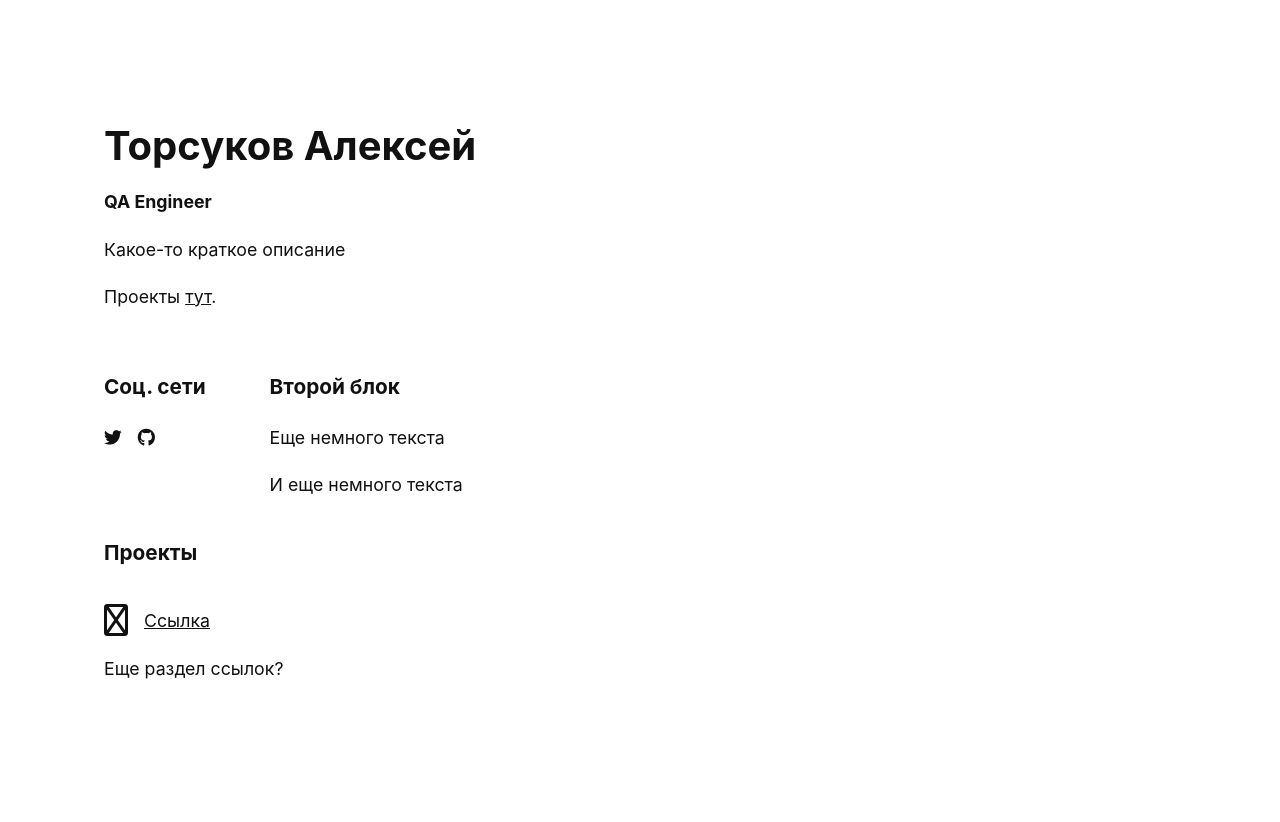
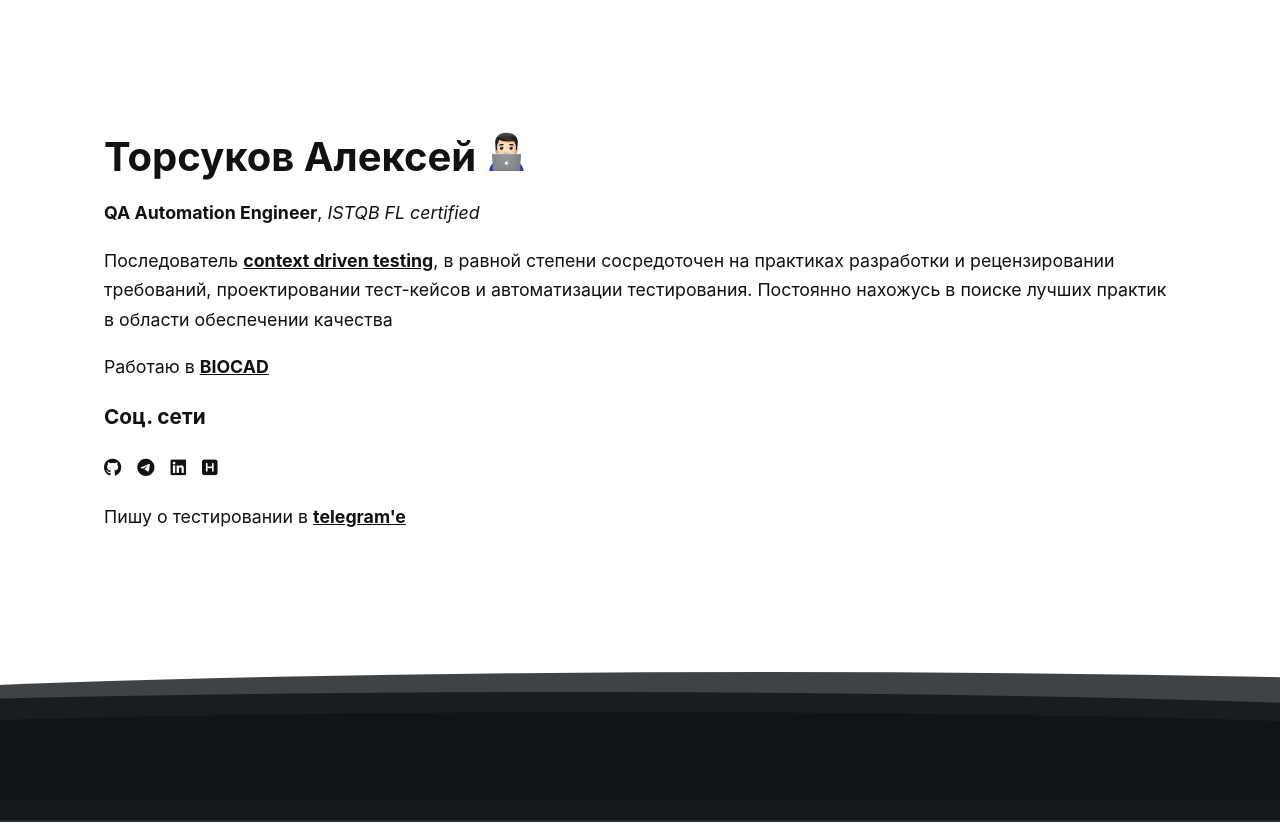
Before and after one commit to atrskv/links, a plain HTML site: page index.html in a window 1280 px wide. After the commit the page ends 800 px from the top, so only its background shows below. Drawn offline with Linux system fonts and the light colour scheme.

Commit message:
feat: Update html and content a  bit

```diff
--- a/css/main.css
+++ b/css/main.css
@@ -3,31 +3,37 @@ body {
   color: #111;
   max-height: 100vh;
   padding: 7.5vw;
-  font-family: -apple-system,  'avenir next', avenir, roboto, noto, ubuntu, 'helvetica neue', helvetica, arial, sans-serif;
+  font-family: -apple-system, 'avenir next', avenir, roboto, noto, ubuntu, 'helvetica neue', helvetica, arial, sans-serif;
   font-size: 1.11rem;
   line-height: 1.85rem;
   font-weight: 375;
   transition: all 0.35s;
 }
+
 a {
   color: #111;
 }
+
 .intro {
   margin: 0 0 2.5rem;
-  h1{
+
+  h1 {
     font-size: 2.5rem;
   }
+
   h3 {
     margin: 2.5rem 0 0;
   }
 }
 
 .social {
-  margin: 0 0 2.5rem;
+  margin: 0 0 0rem;
+
   ul {
     list-style: none;
     padding: 0;
     display: flex;
+
     li {
       &:not(:last-of-type) {
         margin-right: 1rem;
@@ -35,29 +41,14 @@ a {
     }
   }
 }
+
 main {
-  @media (min-width:1200px){
-  display: flex;
+  @media (min-width:1200px) {
+    display: flex;
   }
+
   .social {
     padding-right: 5vw;
-  }
-}
-
-.projects {
-  article {
-    padding: 1rem 0;
-    &:not(:last-of-type) {
-      border-bottom: 1px solid #212121;
-    }
-    a {
-      display: flex;
-      align-items: center;
-    }
-    i,svg {
-      margin-right: 1rem;
-      font-size:2rem;
-    }
   }
 }
 
@@ -71,3 +62,60 @@ main {
     opacity: 1;
   }
 }
+
+.social {
+  margin-top: -2.5rem;
+  margin-bottom: -1rem;
+}
+
+h1 img {
+  height: 1em;
+  width: auto;
+}
+
+.wave {
+  width: 200%;
+  height: 8rem;
+  background: var(--darkest);
+  border-radius: 1000% 1000% 0 0;
+  animation: wave 10s -3s linear infinite;
+  transform: translate3d(0, 0, 0);
+  opacity: .8;
+  position: fixed;
+  bottom: 0;
+  left: 0;
+  z-index: -1;
+  }
+
+  .wave:nth-of-type(2) {
+  bottom: -1.25rem;
+  animation: wave 18s linear reverse infinite;
+  opacity: .8;
+  }
+
+  .wave:nth-of-type(3) {
+  bottom: -2.5rem;
+  animation: wave 20s -1s reverse infinite;
+  opacity: .9;
+  }
+
+  @keyframes wave {
+    2% { transform: translateX(1); }
+   25% { transform: translateX(-25%); }
+   50% { transform: translateX(-50%); }
+   75% { transform: translateX(-25%); }
+  100% { transform: translateX(1); }
+  }
+
+  :root {
+    --akzent: #4799eb;  /* blau */
+
+    --white: white;
+    --lightest: #ddd;   /* hover und co */
+    --lighter: #999;    /* txt */
+    --light: #555;      /* grau time klicks */
+    --dark: #25282c;    /* background */
+    --darker: #191c20;  /* box */
+    --darkest: #111417; /* navbar tags */
+    --black: black;
+    }
--- a/index.html
+++ b/index.html
@@ -1,40 +1,41 @@
 <!DOCTYPE html>
 <html lang="ru">
+
 <head>
   <meta charset="UTF-8">
   <meta name="viewport" content="width=device-width, initial-scale=1.0">
   <title>Торсуков Алексей</title>
+  <link rel="icon" type="image/png" sizes="32x32" href="resources/light-mode.png" />
   <link rel="stylesheet" href="css/main.css">
-  <script src="https://kit.fontawesome.com/8acb92c956.js" crossorigin="anonymous"></script>
+  <link rel="stylesheet" href="https://cdnjs.cloudflare.com/ajax/libs/font-awesome/6.5.2/css/all.min.css">
   <script src="script.js"></script>
 </head>
+
 <body>
-<div class="intro animate">
-  <h1>Торсуков Алексей</h1>
-  <p><b>QA Engineer</b></p>
-  <p>Какое-то краткое описание</p>
-  <p>Проекты <a href="#">тут</a>.</p>
-</div>
+  <header class="intro animate">
+    <h1>Торсуков Алексей   <img src="resources/light-mode.png" alt="emoji">    </h1>
+    <p><b>QA Automation Engineer</b>, <i>ISTQB FL certified</i></p>
+    <p>Последователь <a href="https://context-driven-testing.com"><b>context driven testing</b></a>, в равной степени
+      сосредоточен на практиках разработки и рецензировании требований, проектировании тест-кейсов и автоматизации
+      тестирования. Постоянно нахожусь в поиске лучших практик в области обеспечении качества</p>
+    <p>Работаю в <a href="https://biocad.ru" target="_blank"><b>BIOCAD</b></a></p>
+  </header>
   <main class="animate">
     <div class="social">
       <h3>Соц. сети</h3>
       <ul>
-      <li><a href="" target="_blank"><i class="fab fa-twitter"></i></a></li>
-      <li><a href="" target="_blank"><i class="fab fa-github"></i></a></li>
+        <li><a href="https://github.com/atrskv" target="_blank"><i class="fab fa-github"></i></a></li>
+        <li><a href="https://t.me/atrskv" target="_blank"><i class="fab fa-telegram"></i></a></li>
+        <li><a href="tbd" title="Нужно сделать..." target="_blank"><i class="fab fa-linkedin"></i></a></li>
+        <li><a href="tbd" title="Нужно сделать..." target="_blank"><i class="fa-solid fa-square-h"></i></a></li>
       </ul>
     </div>
-  <div class="get_in_touch">
-    <h3>Второй блок</h3>
-    <p>Еще немного текста</p>
-    <p>И еще немного текста</p>
-  </div>
   </main>
-<div class="projects">
-  <h3 class="animate">Проекты</h3>
-  <article class="animate">
-    <a href="#" target="_blank"><i class="far fa-facebook"></i>Ссылка</a>
-    <p>Еще раздел ссылок?</p>
-
-</div>
+  <footer>
+    <p class="animate">Пишу о тестировании в <a href="https://t.me/torsukov" target="_blank"><b>telegram'e</b></a></p>
+    <div class="wave"></div>
+    <div class="wave"></div>
+    <div class="wave"></div>
+  </footer>
 </body>
 </html>
```
Also changed, not shown: resources/dark-mode.png (added), resources/light-mode.png (added). Lines whose indentation alone changed are shown as unchanged.
